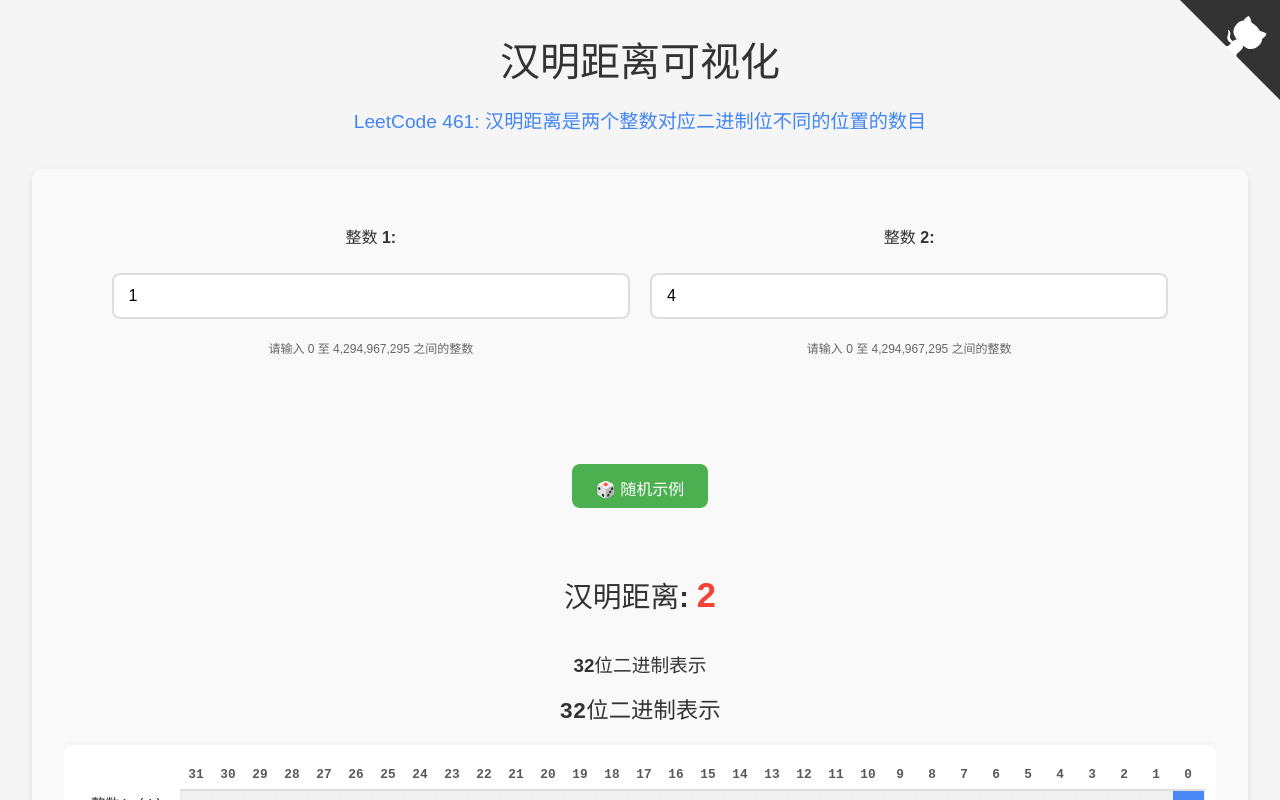
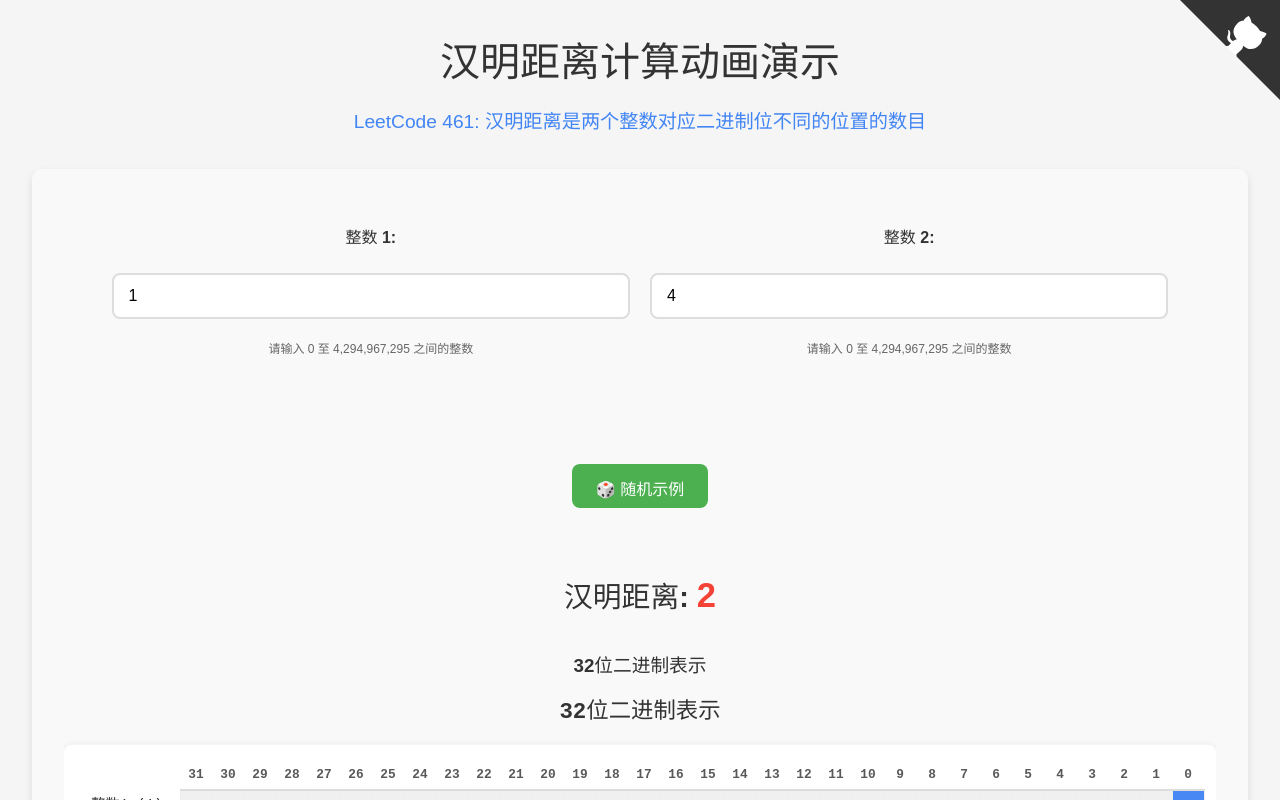
Before and after one commit to fuck-algorithm/leetcode-461-hamming-distance, a React (Vite) app: page / in a window 1280 px wide. Built offline with nearby package versions, Linux system fonts and the light colour scheme.

Commit message:
将汉明距离可视化文案修改为汉明距离计算动画演示

```diff
--- a/index.html
+++ b/index.html
@@ -4,7 +4,7 @@
     <meta charset="UTF-8" />
     <link rel="icon" type="image/svg+xml" href="/vite.svg" />
     <meta name="viewport" content="width=device-width, initial-scale=1.0" />
-    <title>汉明距离可视化 - LeetCode 461</title>
+    <title>汉明距离计算动画演示 - LeetCode 461</title>
     <style>
         body {
             font-family: sans-serif;
--- a/src/App.tsx
+++ b/src/App.tsx
@@ -30,7 +30,7 @@ function App() {
       </a>
 
       <div className="app-content">
-        <h1>汉明距离可视化</h1>
+        <h1>汉明距离计算动画演示</h1>
         <p>
           <a
             href="https://leetcode.cn/problems/hamming-distance/"
```
Also changed, not shown: 3 other files (tests, documents, lock files or other folders).
